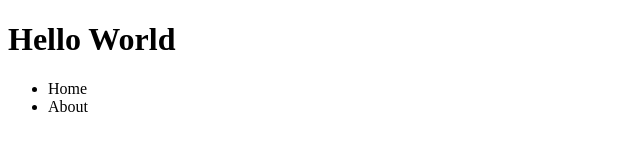
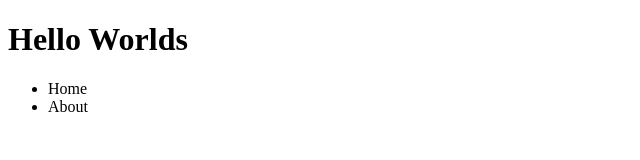
Before and after one commit to jeffrey1124/Lab_05, a plain HTML site: page index.html in a window 1280 px wide. Shown: the full height of the page, 0-640 px from the left. Drawn offline with Linux system fonts and the light colour scheme.

Commit message:
new welcome msg

```diff
--- a/index.html
+++ b/index.html
@@ -5,7 +5,7 @@
     <title>LAB_05</title>
   </head>
   <body>
-    <h1>Hello World</h1>
+    <h1>Hello Worlds</h1>
     <nav>
       <ul>
         <li>Home</li>
```
